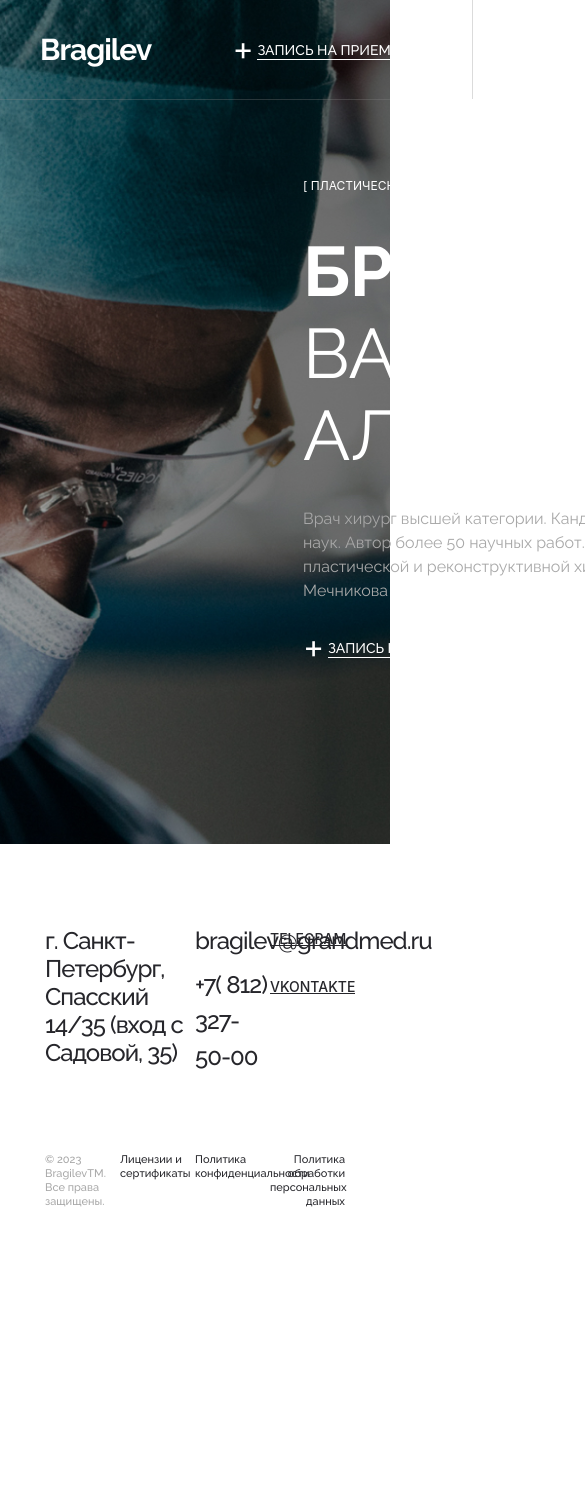
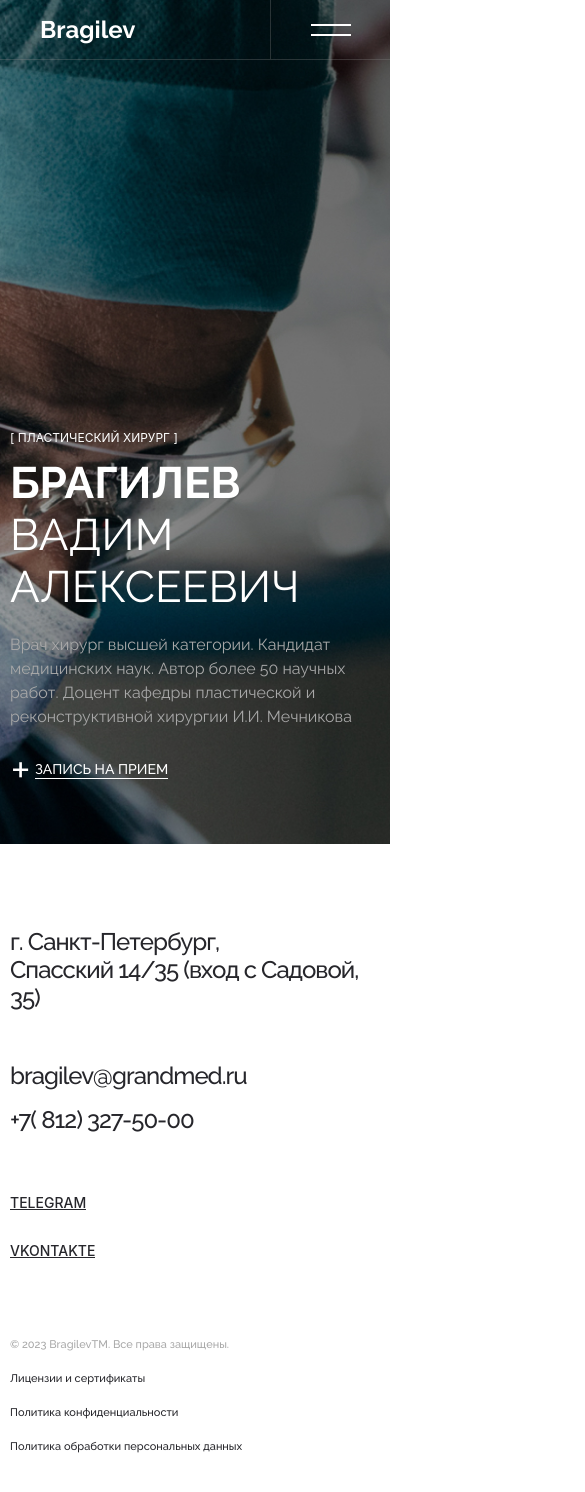
Before and after one commit to IDSAD-XL/bragiliev, a Next.js app: page / in a window 390 px wide. Shown: the top 1492 px of the page, 585 px wide, since content can reach past the window. Before the commit the page ends 1236 px from the top, so only its background shows below. Built offline with nearby package versions, Linux system fonts and the light colour scheme.

Commit message:
adaptive layout

```diff
--- a/pages/_document.tsx
+++ b/pages/_document.tsx
@@ -8,7 +8,7 @@ const Document: React.FC = () => {
         <link rel="preconnect" href="https://fonts.googleapis.com" />
         <link rel="preconnect" href="https://fonts.gstatic.com" />
         <link
-          href="https://fonts.googleapis.com/css2?family=Raleway:wght@400;500;600;700;800&display=swap"
+          href="https://fonts.googleapis.com/css2?family=Raleway:wght@300;400;500;600;700;800&display=swap"
           rel="stylesheet"
         />
       </Head>
--- a/src/components/elements/PageHead.tsx
+++ b/src/components/elements/PageHead.tsx
@@ -16,7 +16,7 @@ const PageHead: React.FC<IInfoBlock> = ({
   children,
 }) => {
   return (
-    <div className="flex h-screen w-full justify-center">
+    <div className="flex h-screen w-full justify-start dsk:justify-center">
       <Image
         className="-z-10 object-cover object-center"
         src={image}
@@ -24,12 +24,19 @@ const PageHead: React.FC<IInfoBlock> = ({
         fill={true}
       />
       <div className="container flex gap-[108px]">
-        <div className="flex-[50%] flex-shrink-0 flex-grow-0"></div>
-        <div className="flex flex-[50%] flex-col justify-center text-white">
+        <div className="hidden flex-[50%] flex-shrink-0 flex-grow-0 dsk:flex"></div>
+        <div className="flex flex-[50%] flex-col justify-end pb-[56px] text-white md:pb-[93px] dsk:pb-0">
           {!!name && (
-            <p className="text-section-title mb-[35px]">{name ?? ''}</p>
+            <p className="text-section-title mb-[10px] md:mb-[23px] dsk:mb-[35px]">
+              {name ?? ''}
+            </p>
           )}
-          {!!title && <h1 dangerouslySetInnerHTML={{ __html: title ?? '' }} />}
+          {!!title && (
+            <h1
+              className="uppercase md:normal-case dsk:uppercase"
+              dangerouslySetInnerHTML={{ __html: title ?? '' }}
+            />
+          )}
           {children}
         </div>
       </div>
--- a/src/components/layout/Footer.tsx
+++ b/src/components/layout/Footer.tsx
@@ -3,15 +3,15 @@ import Link from 'next/link'
 
 const Footer = (): JSX.Element => {
   return (
-    <footer className="flex h-[392px] w-full justify-center bg-main-bg pt-[83px]">
-      <div className="container grid grid-cols-4 grid-rows-[min-content] gap-y-[75px]">
-        <div className="col-span-2">
+    <footer className="flex w-full flex-col items-center bg-main-bg pb-[60px] pt-[84px] md:pt-[72px] lg:h-[392px] lg:pt-[83px]">
+      <div className="container mb-[75px] grid grid-cols-4 grid-rows-[min-content] gap-y-[50px]">
+        <div className="col-span-4 lg:col-span-2">
           <h6>
             г. Санкт-Петербург, <br /> Спасский 14/35 (вход с Садовой, 35)
           </h6>
         </div>
-        <div>
-          <p className="">
+        <div className="col-span-4 lg:col-span-1">
+          <p>
             <a href="mailto:bragilev@grandmed.ru" className="title6">
               bragilev@grandmed.ru
             </a>
@@ -22,38 +22,40 @@ const Footer = (): JSX.Element => {
             </a>
           </p>
         </div>
-        <div>
-          <p className="text-right">
+        <div className="col-span-4 flex flex-col lg:col-span-1">
+          <span className="text-left lg:text-right">
             <Link href="/" className="link-underlined font-[Inter]">
               TELEGRAM
             </Link>
-          </p>
-          <p className="mt-[24px] text-right">
+          </span>
+          <span className="mt-[24px] inline-block text-left lg:text-right">
             <Link href="/" className="link-underlined font-500 font-[Inter]">
               VKONTAKTE
             </Link>
-          </p>
+          </span>
         </div>
-        <div>
+      </div>
+      <div className="container grid grid-cols-4 grid-rows-[min-content] gap-y-[20px] md:gap-y-[15px]">
+        <div className="col-span-4 md:col-span-2 lg:col-span-1">
           <p className="text-light text-light-gray">
             © 2023 BragilevТМ. Все права защищены.
           </p>
         </div>
-        <div className="text-light">
+        <div className="text-light col-span-4 md:col-span-2 lg:col-span-1">
           <span>
             <Link href="/" className="link-hover-effect">
               Лицензии и сертификаты
             </Link>
           </span>
         </div>
-        <div className="text-light">
+        <div className="text-light col-span-4 md:col-span-2 lg:col-span-1">
           <span>
             <Link href="/" className="link-hover-effect">
               Политика конфиденциальности
             </Link>
           </span>
         </div>
-        <div className="text-light text-right">
+        <div className="text-light col-span-4 md:col-span-2 lg:col-span-1 lg:text-right">
           <span>
             <Link href="/" className="link-hover-effect">
               Политика обработки персональных данных
--- a/src/components/layout/Header.tsx
+++ b/src/components/layout/Header.tsx
@@ -37,14 +37,12 @@ const Header: React.FC<IHeader> = () => {
   return (
     <React.Fragment>
       <header
-        className={`fixed z-20 flex h-100 w-full border-b-1 border-half-gray ${
+        className={`fixed z-20 flex h-[60px] w-full border-b-1 border-half-gray md:h-[100px] ${
           menuOpen ? 'header--menu-open' : 'header--menu-closed'
         }`}
       >
         <div className="header__logo flex h-full items-center pl-40">
-          <span style={{ fontWeight: '700' }} className={`title5 text-white`}>
-            Bragilev
-          </span>
+          <span className={`title-logo text-white`}>Bragilev</span>
         </div>
         <div className="header__items flex w-full justify-end">
           <Link
@@ -65,12 +63,12 @@ const Header: React.FC<IHeader> = () => {
           >
             <span className="text-regular text-white">Обо мне</span>
           </Link>
-          <div className="header__item header__item-big flex border-r-1 border-half-gray">
+          <div className="header__item header__item-big hidden border-l-1 border-r-1 border-half-gray md:flex dsk:border-l-0">
             <span className="link-plus link-plus--white text-white">
               запись на прием
             </span>
           </div>
-          <div className="header__item flex">
+          <div className="header__item header__item--burger flex border-l-1 border-half-gray md:border-l-0">
             <Burger />
           </div>
         </div>
--- a/src/pages/Main.tsx
+++ b/src/pages/Main.tsx
@@ -15,15 +15,15 @@ const Main: React.FC<IMain> = () => {
     <Layout>
       <PageHead
         name="[ Пластический хирург ]"
-        title={`<b>Брагилев</b> <br> Вадим <br> Алексеевич`}
+        title={`<b class="font-[700]">Брагилев</b> <br> Вадим <br> Алексеевич`}
         image="/assets/main-bg.jpg"
       >
-        <p className="mt-[31px] text-light-gray">
+        <p className="mt-[20px] text-light-gray md:mt-[17px] dsk:mt-[31px]">
           Врач хирург высшей категории. Кандидат медицинских наук. Автор более
           50 научных работ. Доцент кафедры пластической и реконструктивной
           хирургии И.И. Мечникова
         </p>
-        <p className="mt-[25px] leading-[39px]">
+        <p className="mt-[20px] leading-[39px] md:mt-[41px] dsk:mt-[25px]">
           <span className="link-plus link-plus--white text-white">
             запись на прием
           </span>
--- /dev/null
+++ b/src/styles/_mixins.scss
@@ -0,0 +1,17 @@
+$media: (
+        sm: 320px,
+        md: 640px,
+        lg: 976px,
+        dsk: 1351px,
+        xl: 1601px,
+);
+
+@mixin md($breakpoint) {
+  @each $breakpoints, $size in $media {
+    @if $breakpoint==$breakpoints {
+      @media screen and (min-width: $size) {
+        @content;
+      }
+    }
+  }
+}
--- a/src/styles/_typo.scss
+++ b/src/styles/_typo.scss
@@ -4,10 +4,17 @@
 }
 
 .title1 {
-  font-size: 70px;
-  line-height: 82px;
+  font-size: 44px;
+  line-height: 52px;
   font-weight: 400;
-  text-transform: uppercase;
+  @include md(md) {
+    font-weight: 300;
+  }
+  @include md(dsk) {
+    font-weight: 400;
+    font-size: 70px;
+    line-height: 82px;
+  }
 }
 
 .title2 {
@@ -43,6 +50,20 @@
   letter-spacing: -1px;
 }
 
+.title-logo {
+  font-weight: 700;
+  font-size: 24px;
+  line-height: 28px;
+  @include md(md) {
+    font-size: 36px;
+    line-height: 42px;
+  }
+  @include md(dsk) {
+    font-size: 30px;
+    line-height: 35px;
+  }
+}
+
 .text-medium {
   @extend .title5
 }
@@ -59,6 +80,14 @@
   font-weight: 400;
   font-size: 12px;
   line-height: 18px;
+  @include md(md) {
+    font-size: 18px;
+    line-height: 18px;
+  }
+  @include md(dsk) {
+    font-size: 12px;
+    line-height: 18px;
+  }
 }
 
 .text-light {
--- a/src/styles/general.scss
+++ b/src/styles/general.scss
@@ -1,3 +1,4 @@
+@import "mixins";
 @import "typo";
 @import "layout/header";
 @import "layout/burger";
@@ -20,3 +21,9 @@ body {
   display: flex;
   flex-direction: column;
 }
+
+.container {
+  @media screen and (max-width: 640px) {
+    max-width: 100%;
+  }
+}
--- a/src/styles/layout/_header.scss
+++ b/src/styles/layout/_header.scss
@@ -17,6 +17,12 @@
         background: rgba(255, 255, 255, 0.15);
       }
     }
+    &--burger {
+      width: 120px;
+      @include md(dsk) {
+        width: min(212px, 20%);
+      }
+    }
   }
   &__items {
     display: flex;
--- a/tailwind.config.js
+++ b/tailwind.config.js
@@ -6,6 +6,7 @@ module.exports = {
       display: ['Raleway', 'sans-serif'],
       body: ['Raleway', 'sans-serif'],
     },
+    // if changing breakpoints, change them into ./src/styles/_mixins.scss too
     screens: {
       sm: '320px',
       md: '640px',
@@ -55,10 +56,6 @@ module.exports = {
         1200: '1200px',
         1400: '1400px',
       },
-      height: {
-        80: '80px',
-        100: '100px',
-      },
       minHeight: {
         590: '590px',
       },
```
